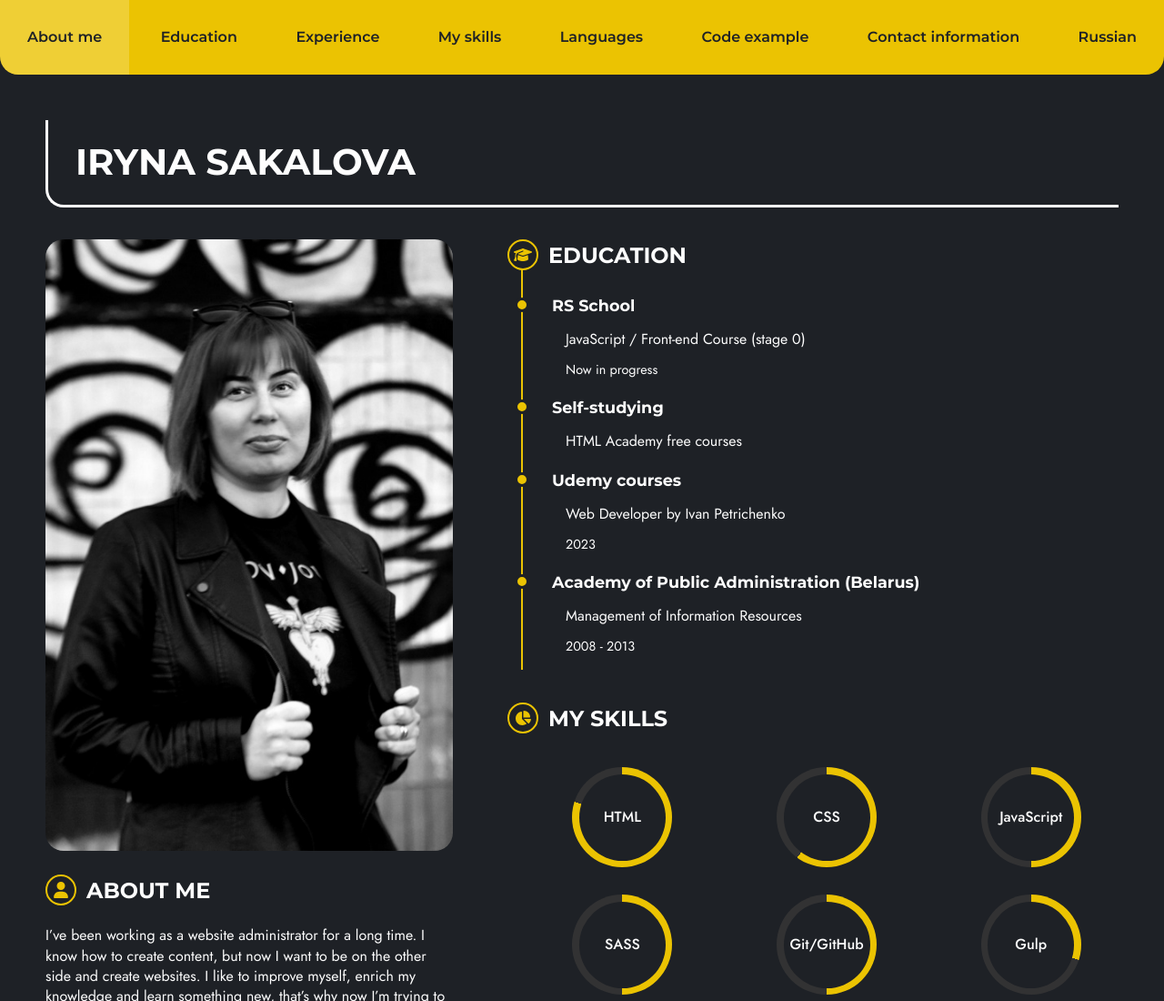
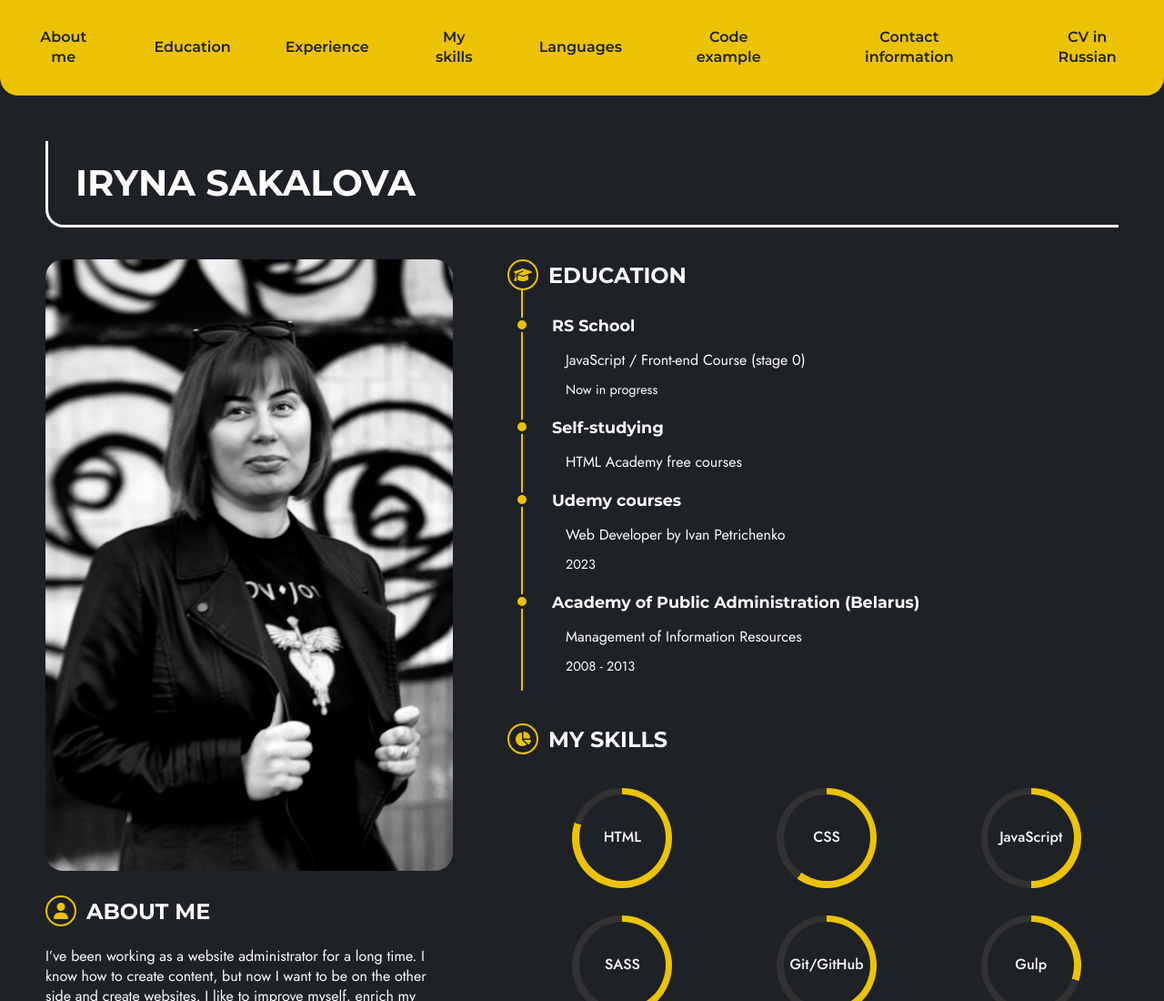
Before and after one commit to au-rinko/CV, a plain HTML site: page index.html in a window 1280 px wide. Shown: the top 1100 px of the page at 91% size. Drawn offline with Linux system fonts and the light colour scheme.

Commit message:
docs: update index.html

```diff
--- a/index.html
+++ b/index.html
@@ -47,7 +47,7 @@
                             <a href="#contact">Contact information</a>
                         </li>
                         <li class="header__nav-item">
-                            <a href="#contact">Russian</a>
+                            <a href="https://au-rinko.github.io/">CV in Russian</a>
                         </li>
                     </ul>
                 </nav>
```
